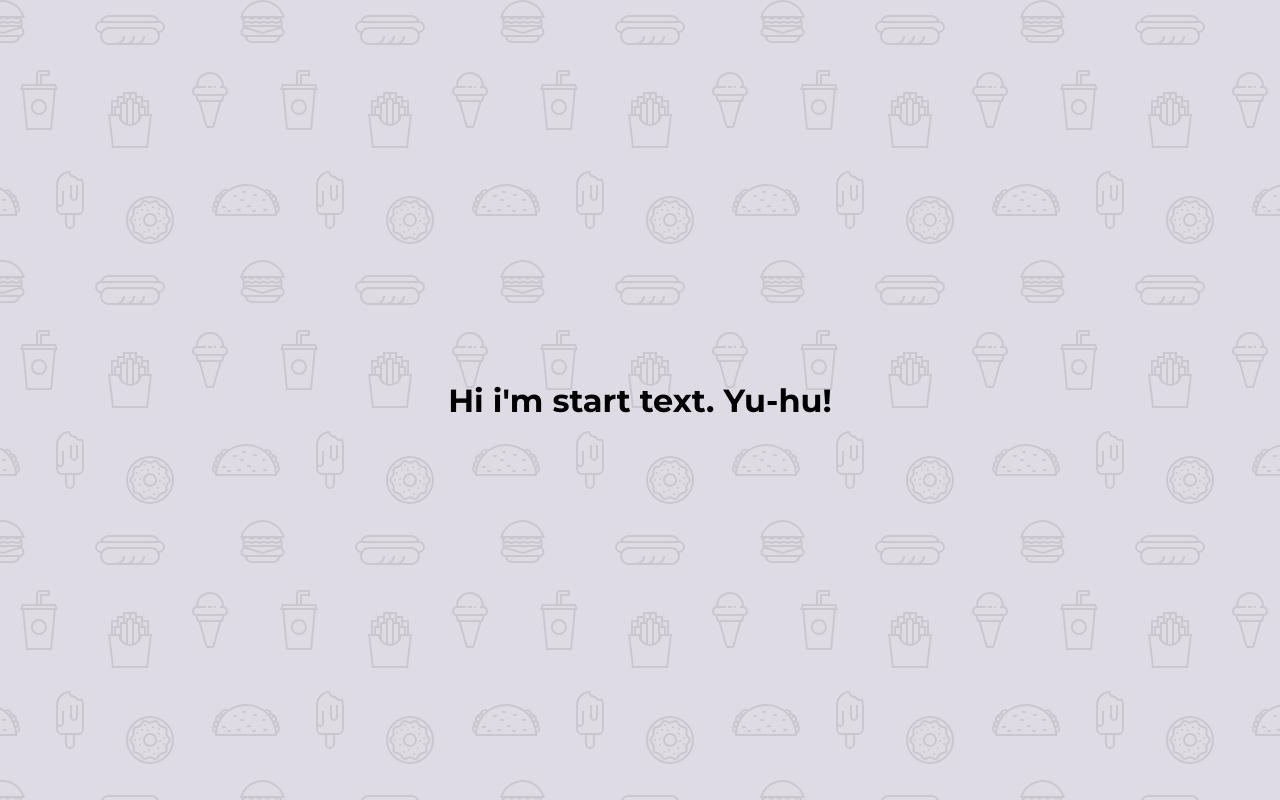
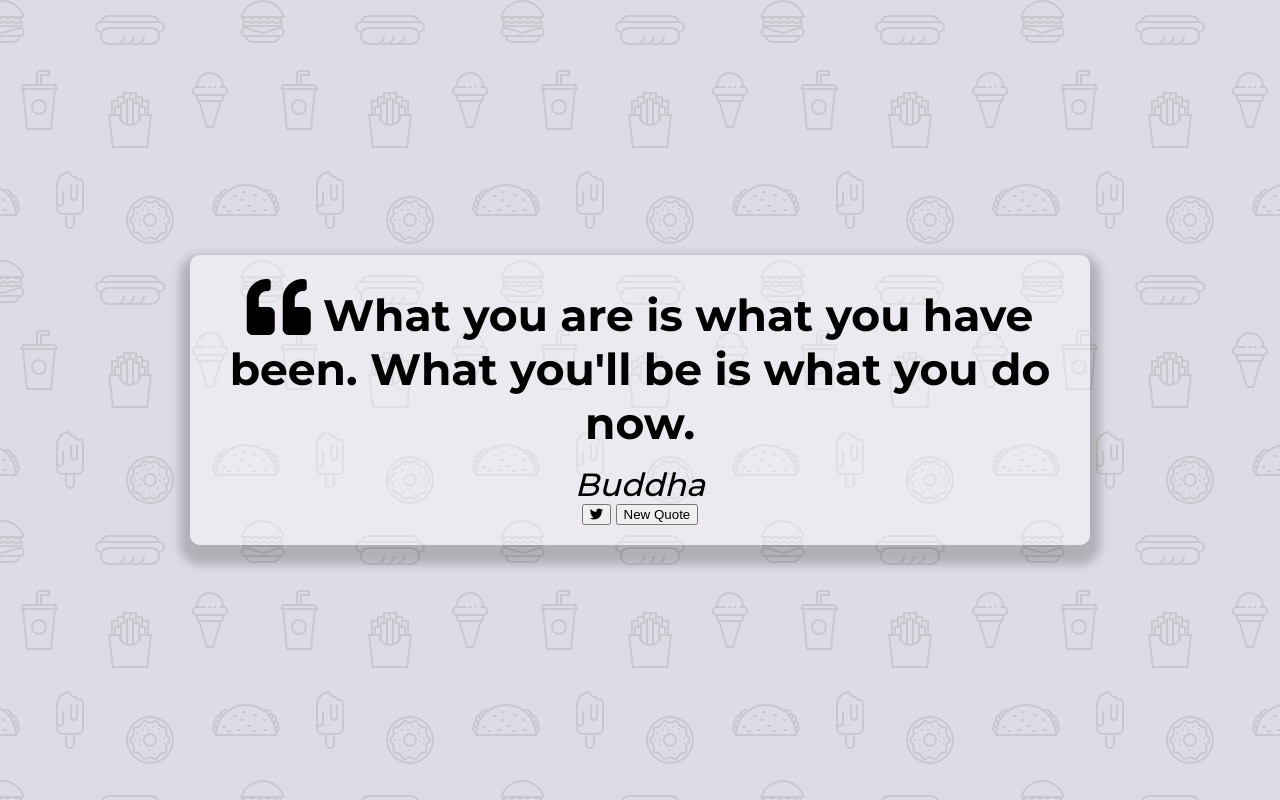
Before and after one commit to oleg-sniga/20-js-projects, a plain HTML site: page 1-quote-generator/index.html in a window 1280 px wide. Drawn offline with Linux system fonts and the light colour scheme.

Commit message:
Lesson 15 is complete

```diff
--- a/1-quote-generator/index.html
+++ b/1-quote-generator/index.html
@@ -10,7 +10,28 @@
 </head>
 <body>
 
-  <h1>Hi i'm start text. Yu-hu!</h1>
+  <div class="quote-container" id="quote-container">
+
+    <!-- Quote -->
+    <div class="quote-text">
+      <i class="fas fa-quote-left"></i>
+      <span id="quote">What you are is what you have been. What you'll be is what you do now.</span>
+    </div>
+
+    <!-- Autohr -->
+    <div class="quote-author">
+      <span id="author">Buddha</span>
+    </div>
+
+    <!-- Buttons -->
+    <div class="button-container">
+      <button class="twitter-button" id="twitter" title="Tweet This!">
+        <i class="fab fa-twitter"></i>
+      </button>
+      <button id="new-quote">New Quote</button>
+    </div>
+
+  </div>
 
   <!-- Script -->
   <script src="script.js"></script>
--- a/1-quote-generator/style.css
+++ b/1-quote-generator/style.css
@@ -21,4 +21,46 @@ body {
   display: flex;
   align-items: center;
   justify-content: center;
+  text-align: center;
 }
+
+.quote-container {
+  width: auto;
+  max-width: 900px;
+  padding: 20px 30px;
+  border-radius: 10px;
+  background-color: rgba(255, 255, 255, .4);
+  box-shadow: 0 10px 10px 10px rgba(0, 0, 0, .2);
+}
+
+.quote-text {
+  font-size: 2.75rem;
+}
+
+.long-quote {
+  font-size: 2rem;
+}
+
+.fa-quote-left {
+  font-size: 4rem;
+}
+
+.quote-author {
+  margin-top: 15px;
+  font-size: 2rem;
+  font-weight: 500;
+  font-style: italic;
+}
+
+
+/* Media Query: Tablet or Smaller */
+
+@media screen and (max-width: 1000px) {
+  .quote-container {
+    margin: auto 10px;
+  }
+
+  .quote-text {
+    font-size: 2.5rem;
+  }
+}
```
